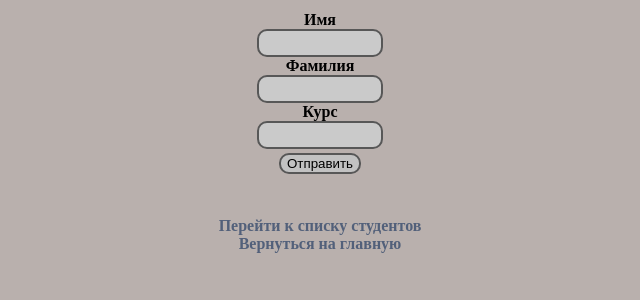
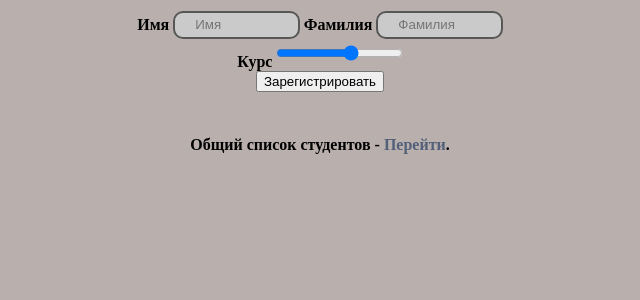
Before and after one commit to Quatry/flaskapp, a Flask app: page /create-student/ in a window 1280 px wide. Shown: the top 300 px of the page, without its empty margins (320-960 px from the left). Run offline with Flask 3, Linux system fonts and the light colour scheme.

Commit message:
Update addstudent.html

```diff
--- a/flaskapp/templates/addstudent.html
+++ b/flaskapp/templates/addstudent.html
@@ -6,17 +6,28 @@
     <link rel="stylesheet" href="/static/styles/style.css" type="text/css">
 </head>
 <body class="color">
+    <script>
+        function okno(){
+        alert('Студент добавлен')
+        }
+    </script>
 <form method="post">
     <h4>
-    Имя<br><input class="input_style" type="text" name='first_name' id='first_name'><br>
-    Фамилия<br><input class="input_style" type="text" name='last_name' id='last_name'><br>
-    Курс<br><input class="input_style" type="number" name='course' id='course'><br>
-    <input class="input_button" type="submit" value="Отправить">
+    <label for="first_name">Имя</label>
+    <input class="input_style" type="text" name='first_name' id='first_name' placeholder="Имя" required>
+
+    <label for="last_name">Фамилия</label>
+    <input class="input_style" type="text" name='last_name' id='last_name' placeholder="Фамилия" required><br>
+
+    <label for="course">Курс</label>
+    <input class="input_style" type="range" name='course' id='course' min="1" max="4" placeholder="Курс" required><br>
+    <button onclick="okno()" class="registerbtn" type="submit">Зарегистрировать</button>
     </h4>
 </form><br>
 <h4>
-<a href="/students">Перейти к списку студентов</a><br>
-<a href="/">Вернуться на главную</a>
+    <div class="container signin">
+        <p>Общий список студентов -  <a href="/students"> Перейти</a>.</p>
+      </div>
 </h4>
 </body>
 </html>
```
